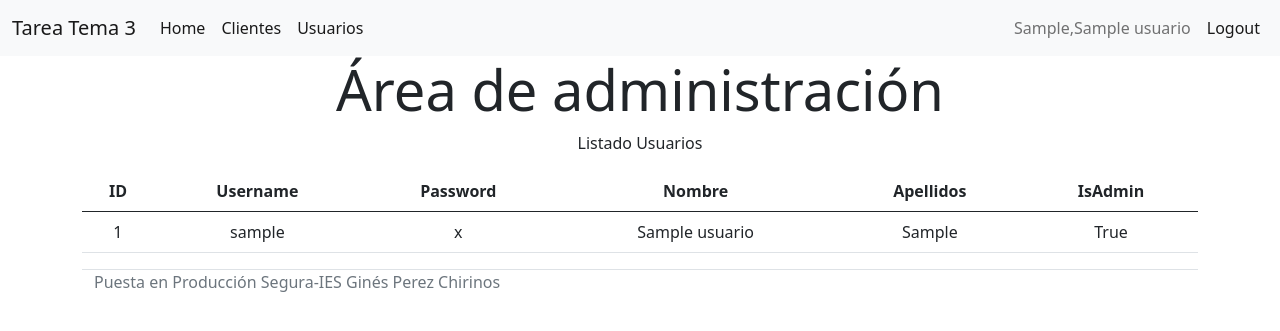
After one commit to LucasSalso/tareaTema3Project, a Flask app: page /listadoUsuarios/ in a window 1280 px wide. The commit adds this page. Shown: the top 331 px of the page. Run offline with Flask 2, Linux system fonts and the light colour scheme; a user stored in the database is signed in; tables that the repository leaves empty hold one stand-in row (values such as "Sample post"); some libraries are stand-ins or nearby versions.

Commit message:
LMSD : Login required, personal decorator and authentification

```diff
--- a/app/__init__.py
+++ b/app/__init__.py
@@ -14,6 +14,8 @@ app.config['MAX_CONTENT_LENGTH'] = 1024 * 1024
 db = SQLAlchemy(app)
 login_manager = LoginManager(app)
 
+login_manager.login_view = "login.loginUsuario"
+
 @app.errorhandler(413)
 def too_large(e):
     return "La imagen tiene un tamaño mayor al permitido", 413
@@ -21,9 +23,11 @@ def too_large(e):
 from .public import public
 from .private import private
 from .login import login
+from .admin import admin
 
 def create_app():
     app.register_blueprint(public)
     app.register_blueprint(private)
     app.register_blueprint(login)
+    app.register_blueprint(admin)
     return  app
--- /dev/null
+++ b/app/admin/__init__.py
@@ -0,0 +1,5 @@
+from flask import Blueprint
+
+admin = Blueprint('admin', __name__, template_folder='templates', static_folder='static')
+
+from . import routes
--- /dev/null
+++ b/app/admin/routes.py
@@ -0,0 +1,17 @@
+from flask import render_template, abort
+from flask_login import login_required, current_user
+
+from . import admin
+from ..auth.decorator import admin_required
+from ..login.models import Usuario
+
+
+@admin.route('/listadoUsuarios/')
+@login_required
+@admin_required
+def listadoUsuarios():  # put application's code here
+    # if not current_user.is_admin:
+    #     abort(401)
+    usuario = Usuario()
+    usuarios = usuario.recuperarUsuarios()
+    return render_template('listadoUsuarios.html', usuarios=usuarios)
--- /dev/null
+++ b/app/admin/templates/listadoUsuarios.html
@@ -0,0 +1,34 @@
+{% extends "base/base.html" %}
+{% block titulo %}Inicio{% endblock %}
+{% block contenido %}
+<div class="text-center">
+    <h1 class="display-4">Área de administración</h1>
+    <p>Listado Usuarios</p>
+
+    <table class="table">
+        <thead>
+            <tr>
+                <th>ID</th>
+                <th>Username</th>
+                <th>Password</th>
+                <th>Nombre</th>
+                <th>Apellidos</th>
+                <th>IsAdmin</th>
+            </tr>
+        </thead>
+        <tbody>
+            {% for usuario in usuarios %}
+            <tr>
+                <td>{{ usuario.id }}</td>
+                <td>{{ usuario.username }}</td>
+                <td>{{ usuario.password }}</td>
+                <td>{{ usuario.nombre }}</td>
+                <td>{{ usuario.apellidos }}</td>
+                <td>{{ usuario.isAdmin }}</td>
+            </tr>
+            {% endfor %}
+        </tbody>
+    </table>
+
+</div>
+{% endblock %}
--- /dev/null
+++ b/app/auth/decorator.py
@@ -0,0 +1,14 @@
+from functools import wraps
+
+from flask_login import current_user
+from werkzeug.exceptions import abort
+
+
+def admin_required(f):
+    @wraps(f)
+    def decorated_function(*args, **kws):
+        is_admin = getattr(current_user, 'isAdmin', False)
+        if not is_admin:
+            abort(401)
+        return f(*args, **kws)
+    return decorated_function
--- a/app/login/models.py
+++ b/app/login/models.py
@@ -10,6 +10,7 @@ class Usuario(db.Model, UserMixin):
     password = db.Column(db.String, nullable=False)
     nombre = db.Column(db.String(20), nullable=False)
     apellidos = db.Column(db.String(50), nullable=False)
+    isAdmin = db.Column(db.Boolean, default=False)
 
     def __str__(self):
         return f"{self.apellidos},{self.nombre}"
@@ -36,4 +37,7 @@ class Usuario(db.Model, UserMixin):
     def check_password(self, password):
         return check_password_hash(self.password, password)
 
+    def recuperarUsuarios(self):
+        return Usuario.query.all()
+
 db.create_all()
--- a/app/login/routes.py
+++ b/app/login/routes.py
@@ -1,5 +1,5 @@
 from flask import render_template, request, redirect, url_for
-from flask_login import current_user, login_user, logout_user
+from flask_login import current_user, login_user, logout_user, login_required
 
 import app
 
@@ -53,6 +53,7 @@ def loginUsuario():
     return render_template("loginUsuario.html", form=form, error=error)
 
 @login.route("/logout/")
+@login_required
 def logout():
     logout_user()
     return redirect(url_for("public.index"))
--- a/app/templates/base/_menu.html
+++ b/app/templates/base/_menu.html
@@ -14,6 +14,11 @@
           <li class="nav-item">
             <a class="nav-link active" aria-current="page" href="{{ url_for('private.indexcliente') }}">Clientes</a>
           </li>
+          {% if current_user.isAdmin%}
+            <li class="nav-item">
+              <a class="nav-link active" aria-current="page" href="{{ url_for('admin.listadoUsuarios') }}">Usuarios</a>
+            </li>
+          {% endif %}
         {% endif %}
       </ul>
       <ul class="navbar-nav ms-auto">
```
Also changed, not shown: app/private/routes.py (+3 -7 lines).
